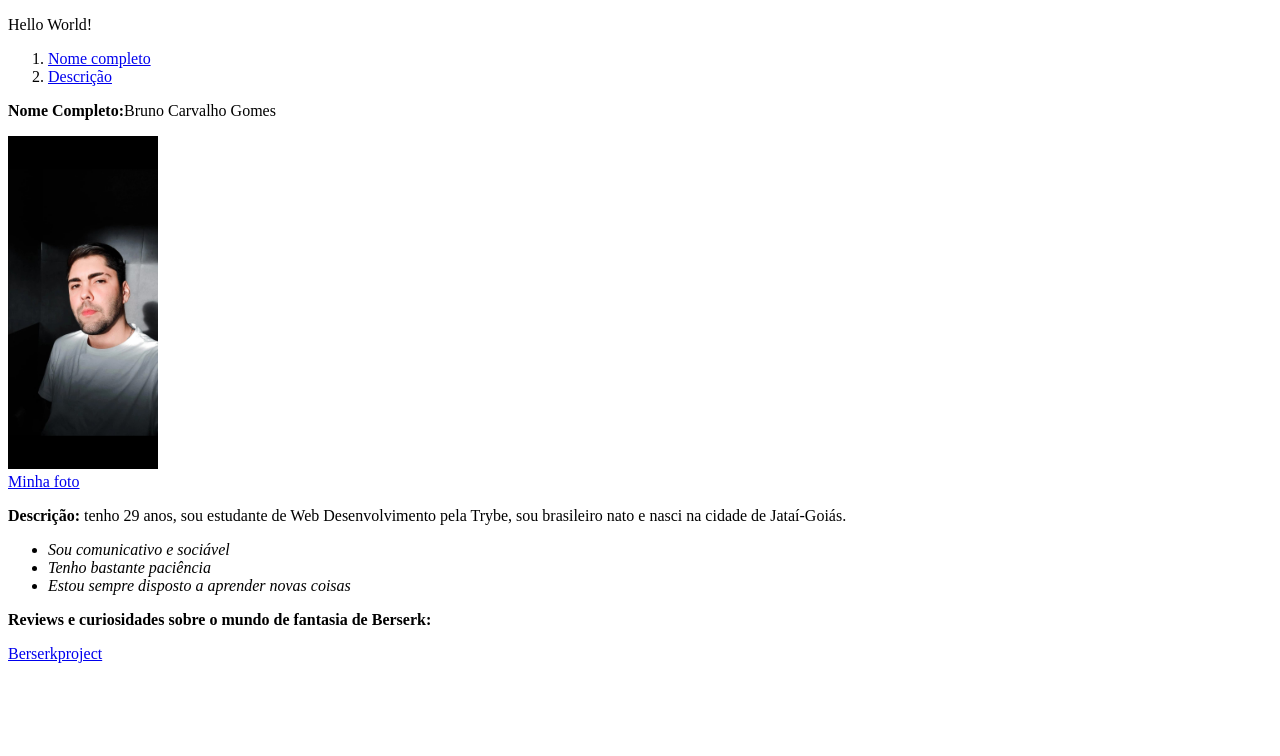
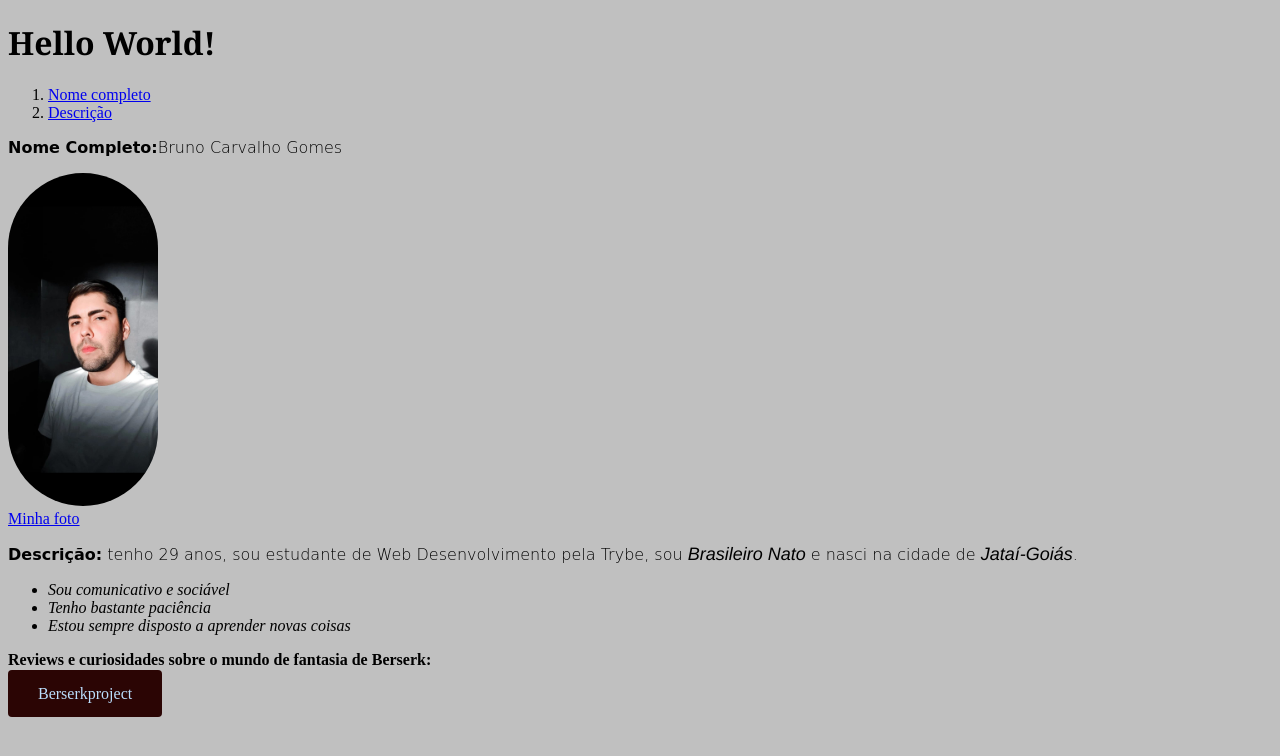
Before and after one commit to brunocarvalho92/brunocarvalho92.github.io, a plain HTML site: page index.html in a window 1280 px wide. Drawn offline with Linux system fonts and the light colour scheme.

Commit message:
Novas alterações no portifólio

```diff
--- a/index.html
+++ b/index.html
@@ -7,22 +7,24 @@
     <meta http-equiv="X-UA-Compatible" content="IE=edge">
     <meta name="viewport" content="width=device-width, initial-scale=1.0">
     <title>Portifólio Bruno</title>
+    <link rel="stylesheet" type="text/css" href="style.css">
 </head>
 
 <body>
-    <p>Hello World!</p>
+    <h1 class="titulo">Hello World!</h1>
     <ol>
         <li><a href="#nome">Nome completo</a></li>
         <li><a href="#descrição">Descrição</a></li>
     </ol>
 
-    <p id="nome"> <strong>Nome Completo:</strong>Bruno Carvalho Gomes</p>
-    <img src="WhatsApp Image 2022-09-30 at 15.29.53.jpeg" alt="Minha foto para uso na trybe" width="150px">
+    <p class="nome" id="nome"> <strong>Nome Completo:</strong>Bruno Carvalho Gomes</p>
+
+    <img class="picture" src="WhatsApp Image 2022-09-30 at 15.29.53.jpeg" alt="Minha foto para uso na trybe" width="150px">
     <br>
     <a href="WhatsApp Image 2022-09-30 at 15.29.53.jpeg">Minha foto</a>
     <br>
-    <p id="descrição"> <strong>Descrição:</strong> tenho 29 anos, sou estudante de Web Desenvolvimento pela Trybe, sou
-        brasileiro nato e nasci na cidade de Jataí-Goiás.</p>
+    <p class="nome" id="descrição"> <strong>Descrição:</strong> tenho 29 anos, sou estudante de Web Desenvolvimento pela Trybe, sou
+    <span class="informacoes"> Brasileiro Nato </span> e nasci na cidade de <span class="informacoes"> Jataí-Goiás</span>.</p>
     <p>
     <ul>
 
@@ -35,7 +37,7 @@
     </ul>
     </p>
     <p><strong>Reviews e curiosidades sobre o mundo de fantasia de Berserk:</strong></p>
-    <a href="http://www.berserkproject.com/" target="_blank">Berserkproject</a>
+    <a href="http://www.berserkproject.com/" target="_blank" class="button">Berserkproject</a>
 </body>
 
 </html>
--- /dev/null
+++ b/style.css
@@ -0,0 +1,32 @@
+/* Adicionando css ao portifólio*/
+
+body {
+    background-color: #C0C0C0;
+}
+
+.titulo{
+    font-family: Georgia, 'Times New Roman', Times, serif;
+}
+
+.button {
+    background-color: #2B0504;
+    color: #BADEFC;
+    border-radius: 4px;
+    padding: 15px 30px;
+    text-decoration: none;
+}
+
+.nome {
+    font-weight: 100;
+    font-family: cursive;
+}
+
+.informacoes {
+    font-family: 'Franklin Gothic Medium', 'Arial Narrow', Arial, sans-serif;
+    font-size: large;
+    font-style: oblique;
+}
+
+.picture {
+    border-radius: 100px;
+}
```
